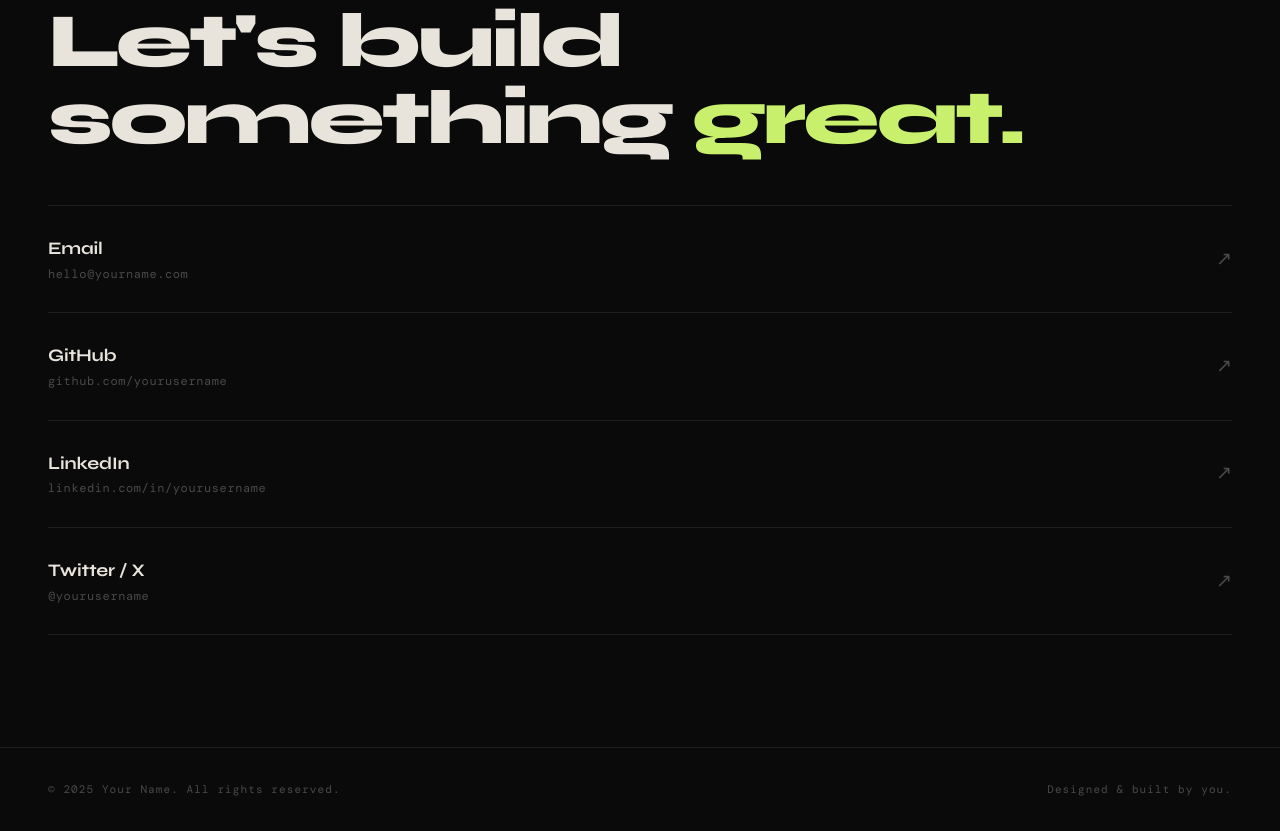
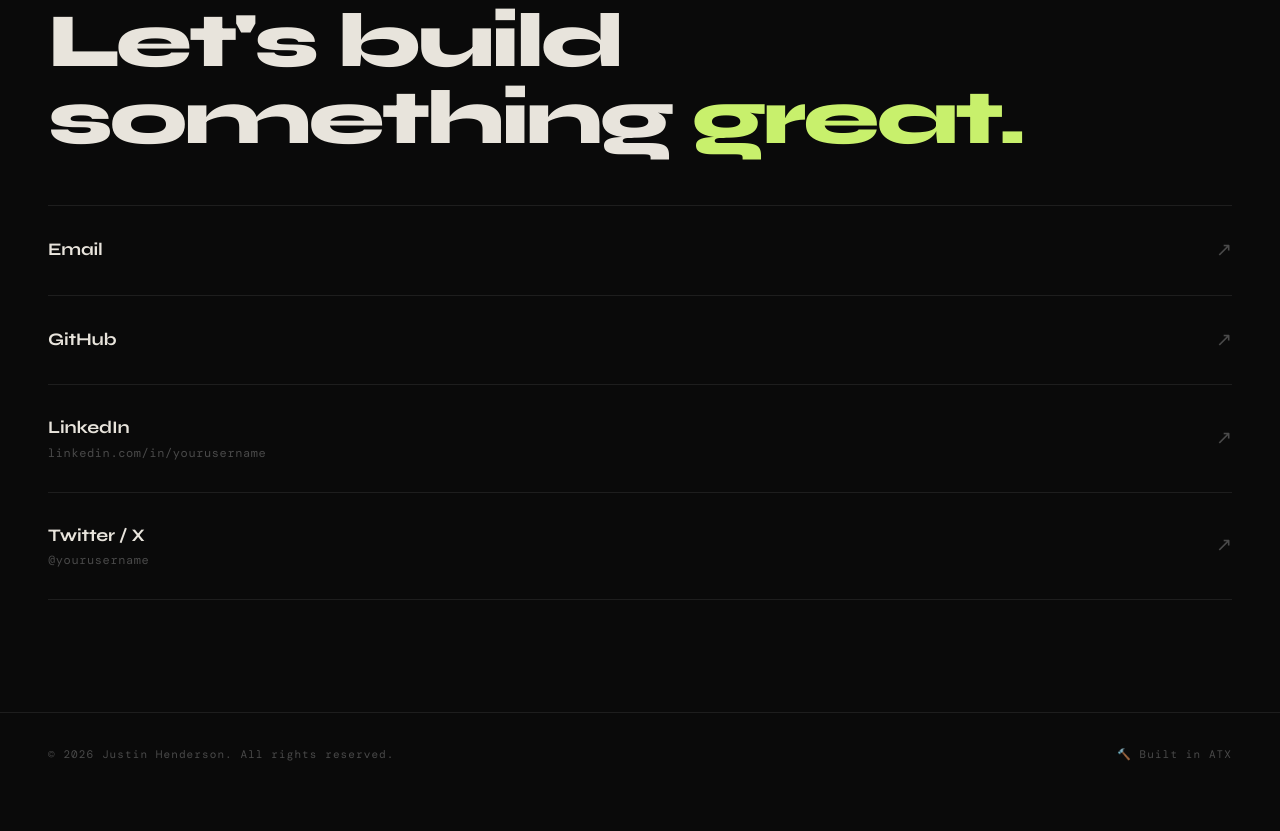
Before and after one commit to JustinHenderson88/jhenderson, a plain HTML site: page index.html in a window 1280 px wide. Shown: the part 1644-2475 px from the top of the page. After the commit the page ends 2440 px from the top, so only its background shows below. Drawn offline with nearby package versions, Linux system fonts and the light colour scheme; a web font is replaced by a local one.

Commit message:
updated footer section with name and removed link div for email and github contact section

```diff
--- a/index.html
+++ b/index.html
@@ -513,14 +513,13 @@
       <a href="mailto:hello@yourname.com" class="contact-link-item">
         <div>
           <div class="contact-link-label">Email</div>
-          <div class="contact-link-value">hello@yourname.com</div>
         </div>
         <span class="contact-link-arrow">↗</span>
       </a>
-      <a href="https://github.com/yourusername" target="_blank" class="contact-link-item">
+      <a href="https://github.com/JustinHenderson88" target="_blank" class="contact-link-item">
         <div>
           <div class="contact-link-label">GitHub</div>
-          <div class="contact-link-value">github.com/yourusername</div>
+          <!-- <div class="contact-link-value">github.com/yourusername</div> -->
         </div>
         <span class="contact-link-arrow">↗</span>
       </a>
@@ -543,8 +542,8 @@
 
   <!-- Footer -->
   <footer>
-    <span>© 2025 Your Name. All rights reserved.</span>
-    <span>Designed & built by you.</span>
+    <span>© 2026 Justin Henderson. All rights reserved.</span>
+    <span>🔨 Built in ATX</span>
   </footer>
 
   <script>
```
